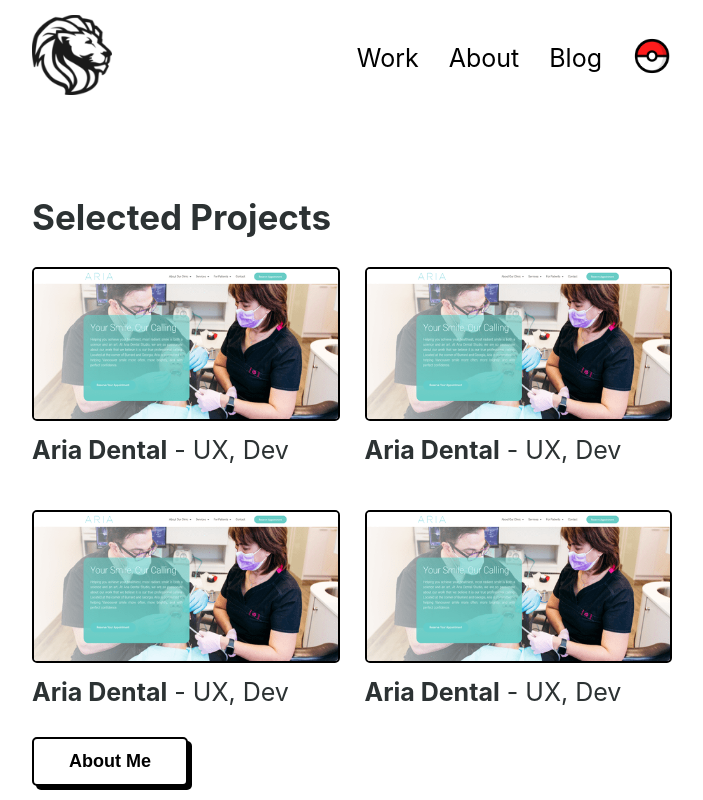
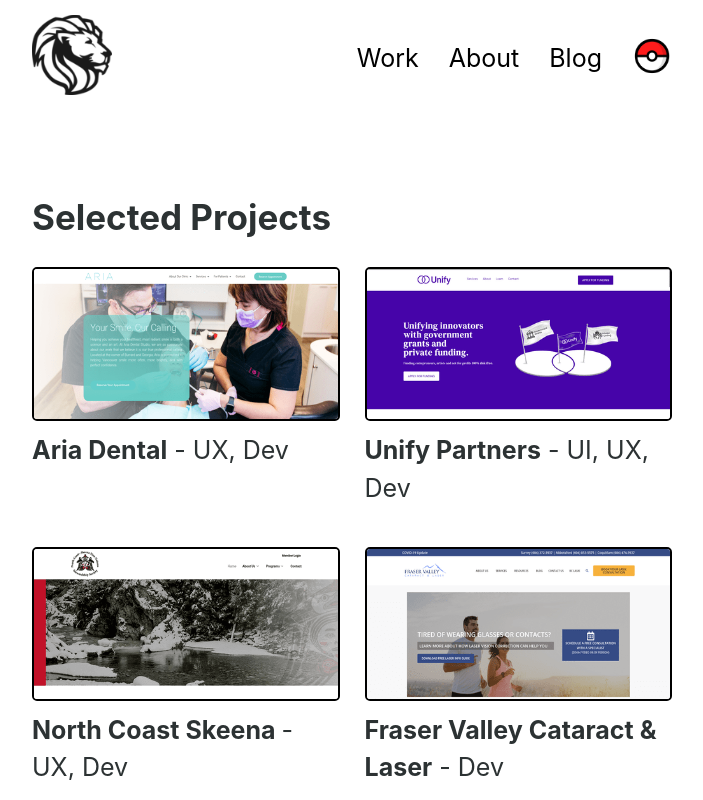
Before and after one commit to gurjotsinghdev/gurjotsinghdev, a Next.js app: page /work in a window 1280 px wide. Shown: the top 800 px of the page, without its empty margins (288-991 px from the left). Built offline with nearby package versions, Linux system fonts and the light colour scheme.

Commit message:
adding project images and links

```diff
--- a/components/allProjects.js
+++ b/components/allProjects.js
@@ -2,6 +2,9 @@ import Head from 'next/head'
 import Image from 'next/image'
 import styles from '../styles/AllProjects.module.css'
 import project1Img from '../public/img/projects/ariadental.png'
+import project2Img from '../public/img/projects/unifypartners.png'
+import project3Img from '../public/img/projects/ncsfn.png'
+import project4Img from '../public/img/projects/fvcl.png'
 import Link from 'next/link'
 
 export default function AllProjects() {
@@ -10,6 +13,7 @@ export default function AllProjects() {
             <div className={styles.allProjects}>
                 <h1>Selected Projects</h1>
                 <div className={styles.projectsList}>
+                    <Link href="https://ariadental.com/">
                     <div className={styles.projectBox}>
                         <Image
                             src={project1Img}
@@ -20,36 +24,43 @@ export default function AllProjects() {
                         />
                         <p className={styles.projectTitle}><b>Aria Dental</b> - UX, Dev </p>
                     </div>
+                    </Link>
+                    <Link href="https://unifypartners.co/">
                     <div className={styles.projectBox}>
                         <Image
-                            src={project1Img}
+                            src={project2Img}
                             alt="Picture of the author"
                             className={styles.projectImg}
                             width="400"
                             height="200"
                         />
-                        <p className={styles.projectTitle}><b>Aria Dental</b> - UX, Dev </p>
+                        <p className={styles.projectTitle}><b>Unify Partners</b> - UI, UX, Dev </p>
                     </div>
+                    </Link>
+                    <Link href="https://northcoastskeenafirstnations.ca/">
                     <div className={styles.projectBox}>
                         <Image
-                            src={project1Img}
+                            src={project3Img}
                             alt="Picture of the author"
                             className={styles.projectImg}
                             width="400"
                             height="200"
                         />
-                        <p className={styles.projectTitle}><b>Aria Dental</b> - UX, Dev </p>
+                        <p className={styles.projectTitle}><b>North Coast Skeena </b> - UX, Dev </p>
                     </div>
+                    </Link>
+                    <Link href="https://fvcl.ca/">
                     <div className={styles.projectBox}>
                         <Image
-                            src={project1Img}
+                            src={project4Img}
                             alt="Picture of the author"
                             className={styles.projectImg}
                             width="400"
                             height="200"
                         />
-                        <p className={styles.projectTitle}><b>Aria Dental</b> - UX, Dev </p>
+                        <p className={styles.projectTitle}><b>Fraser Valley Cataract & Laser</b> - Dev </p>
                     </div>
+                    </Link>
 
                 </div>
                 <Link href="/about">
--- a/styles/AllProjects.module.css
+++ b/styles/AllProjects.module.css
@@ -14,6 +14,8 @@
 
 .projectBox {
     margin: 0px 0px 10px 0px;
+    cursor: pointer;
+
 }
 
 .projectTitle {
```
Also changed, not shown: components/featuredProjects.js (+8 -2 lines).
